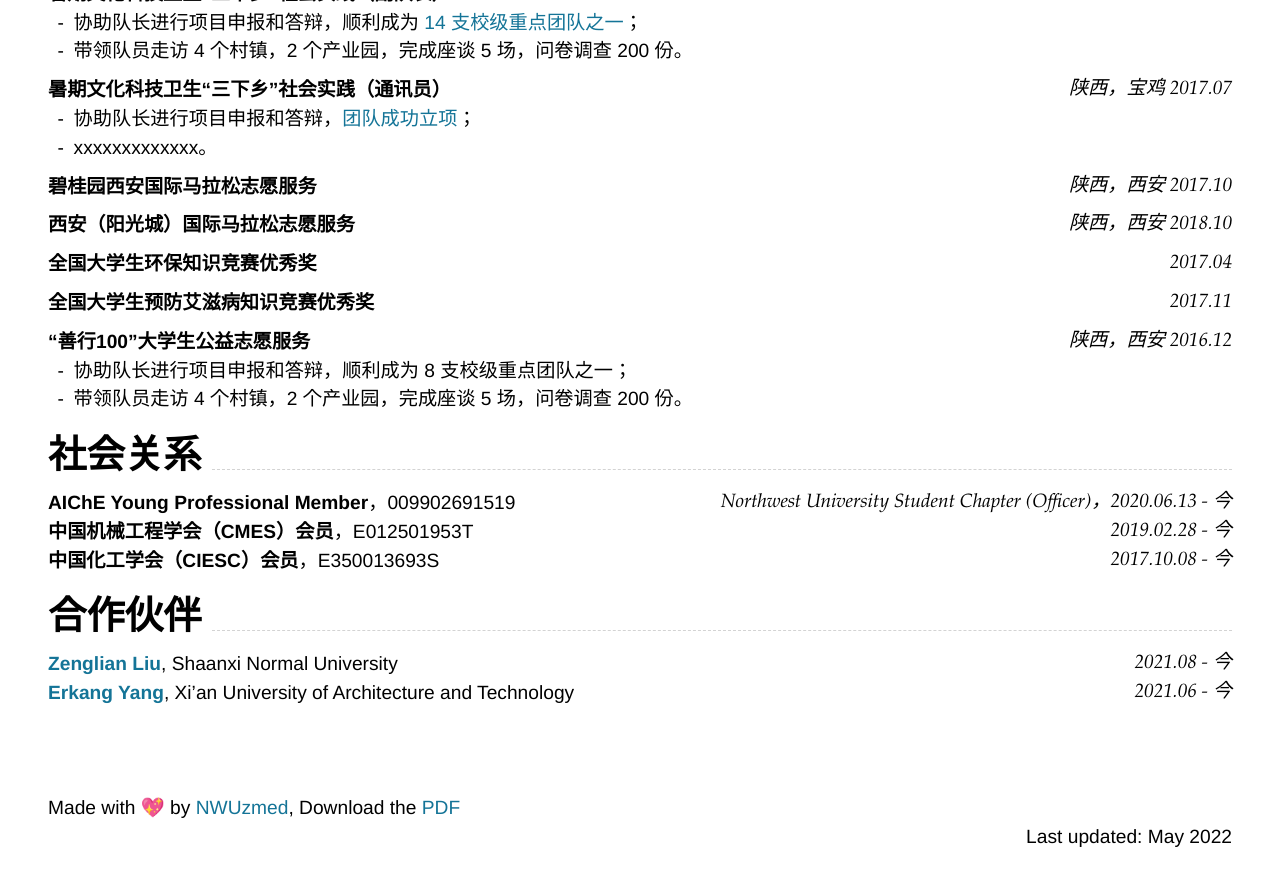
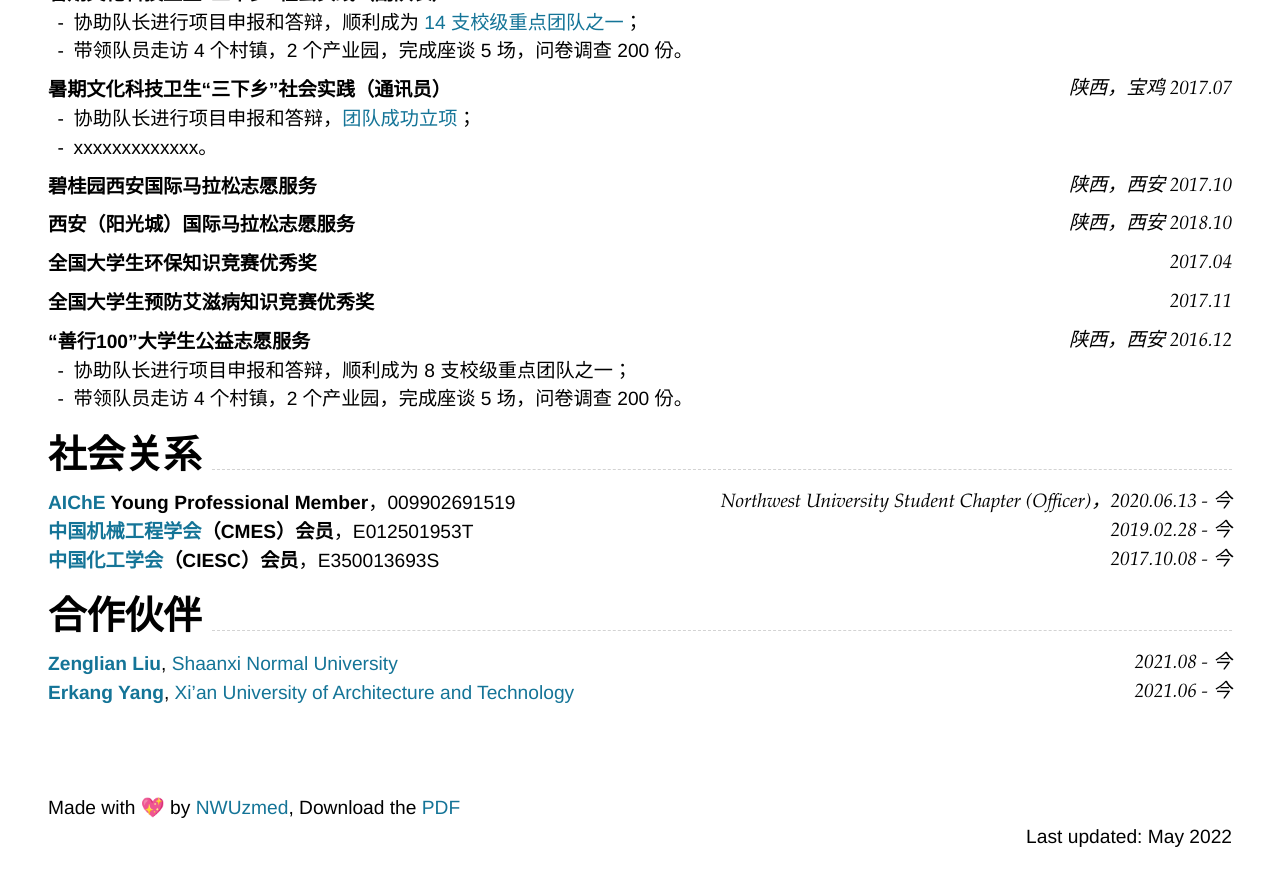
Before and after one commit to nwuzmedoutlook/resume, a Jekyll site: the page built from index.md, in a window 1280 px wide and 900 px high, scrolled down 3859 px. Shown: the top 886 px of the window. Built offline with Jekyll 4.4.1, drawn with Linux system fonts in a browser that asks for light colours; nearby versions of some CDN libraries; part of the change alters nothing that is shown.

```diff
--- a/index.md
+++ b/index.md
@@ -198,14 +198,14 @@ Annual Student Conference Chem-E-Car Competition® 9th Place `ORLANDO, FL 2019.1
 
 ## **社会关系**
 
-**AIChE Young Professional Member**，009902691519 `Northwest University Student Chapter (Officer)，2020.06.13 - 今` <br>
-**中国机械工程学会（CMES）会员**，E012501953T `2019.02.28 - 今` <br>
-**中国化工学会（CIESC）会员**，E350013693S `2017.10.08 - 今` <br>
+**[AIChE](https://www.aiche.org/) Young Professional Member**，009902691519 `Northwest University Student Chapter (Officer)，2020.06.13 - 今` <br>
+**[中国机械工程学会](https://www.cmes.org/)（CMES）会员**，E012501953T `2019.02.28 - 今` <br>
+**[中国化工学会](http://www.ciesc.cn/)（CIESC）会员**，E350013693S `2017.10.08 - 今` <br>
 
 ## **合作伙伴**
 
-[**Zenglian Liu**](https://nwuzmed.ga/), Shaanxi Normal University `2021.08 - 今` <br>
-[**Erkang Yang**](https://nwuzmed.ga/), Xi’an University of Architecture and Technology `2021.06 - 今` <br>
+[**Zenglian Liu**](https://nwuzmed.ga/), [Shaanxi Normal University](http://www.snnu.edu.cn/) `2021.08 - 今` <br>
+[**Erkang Yang**](https://nwuzmed.ga/), [Xi’an University of Architecture and Technology](https://www.xauat.edu.cn/) `2021.06 - 今` <br>
 
 <br>
 <br>
```
